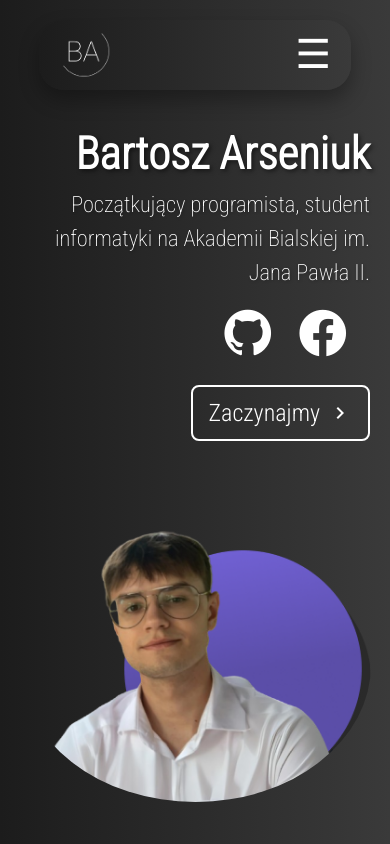
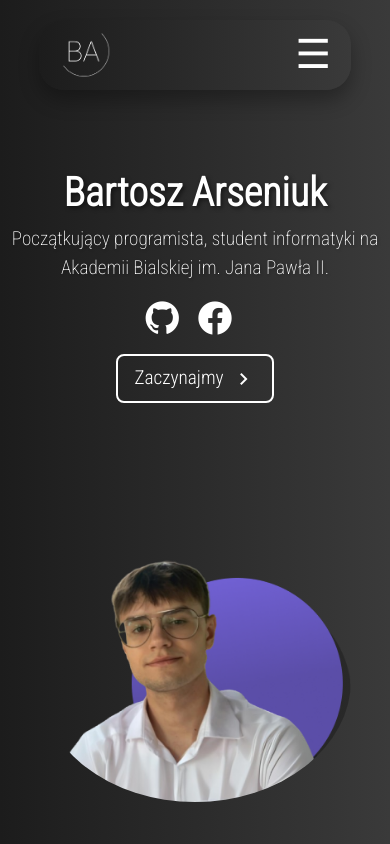
Before and after one commit to BartekArseniuk/vue-portfolio, a Vue app: page / in a window 390 px wide. Shown: the top 844 px of the page. Built offline with nearby package versions, Linux system fonts and the light colour scheme.

Commit message:
improve styles for phones resolution

```diff
--- a/src/components/HomeSection.vue
+++ b/src/components/HomeSection.vue
@@ -138,48 +138,43 @@ export default {
 
 @media (max-width: 768px) {
     .profile {
-        left: auto;
-        right: 20px;
-        text-align: right;
-        width: 90%;
+        left: 10px;
+        right: auto;
+        text-align: center;
+        width: calc(100% - 20px);
         transform: none;
-        top: 15%;
+        top: 20%;
     }
 
     .name {
-        font-size: 2.8rem;
+        font-size: 2.5rem;
     }
 
     .description {
-        font-size: 1.4rem;
+        font-size: 1.2rem;
         max-width: none;
-        text-align: right;
+        text-align: center;
     }
 
     .social-links {
-        justify-content: flex-end;
-        width: auto;
+        justify-content: center;
+        width: 100%;
         margin-top: 1rem;
     }
 
-    .social-link {
-        margin-right: 1.2rem;
-    }
-
     .social-icon {
-        font-size: 3.5rem;
+        font-size: 2.5rem;
     }
 
     .avatar-img {
-        width: 90vw;
+        width: 80vw;
         bottom: 5%;
-        left: 5%;
+        left: 10%;
     }
 
     .get-started {
-        margin-top: 1.5rem;
-        align-self: flex-end;
-        font-size: 1.5rem;
+        margin-top: 1rem;
+        font-size: 1.2rem;
     }
 }
 </style>
```
Lines whose indentation alone changed are shown as unchanged.
